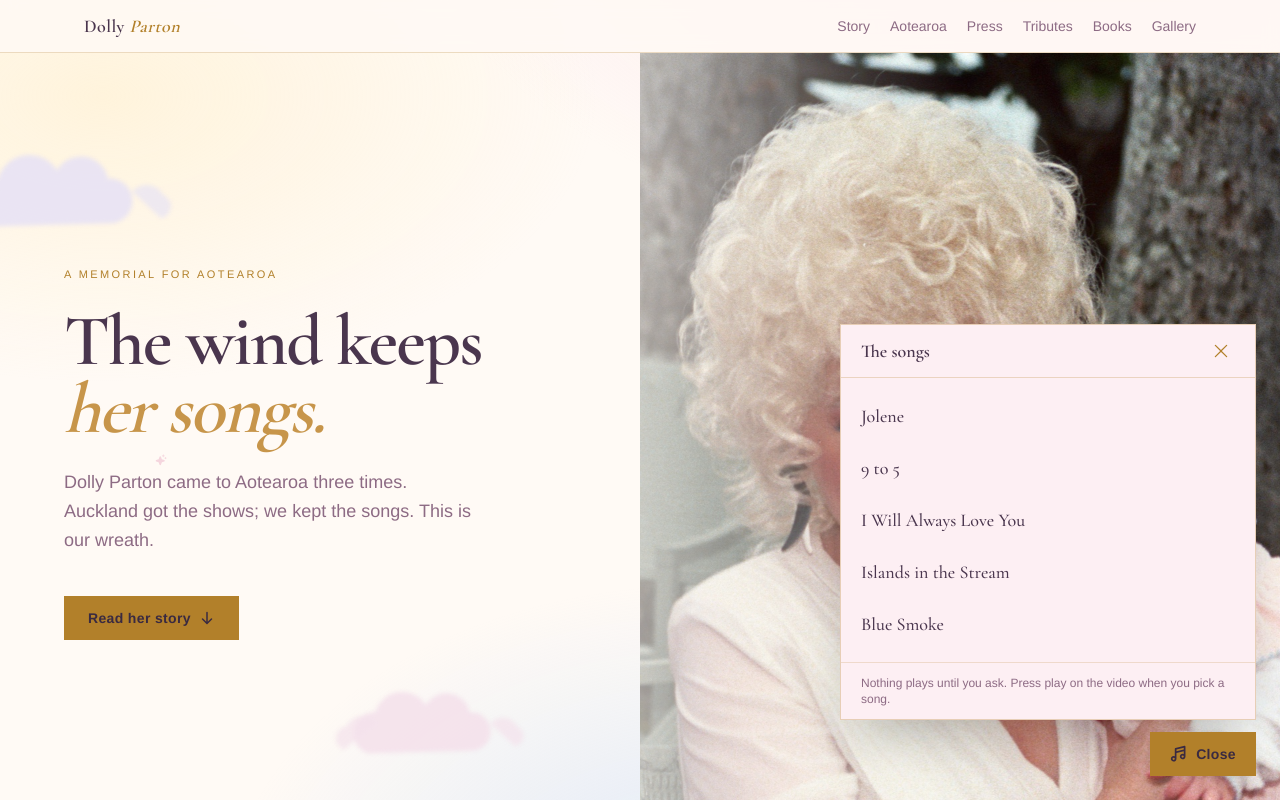
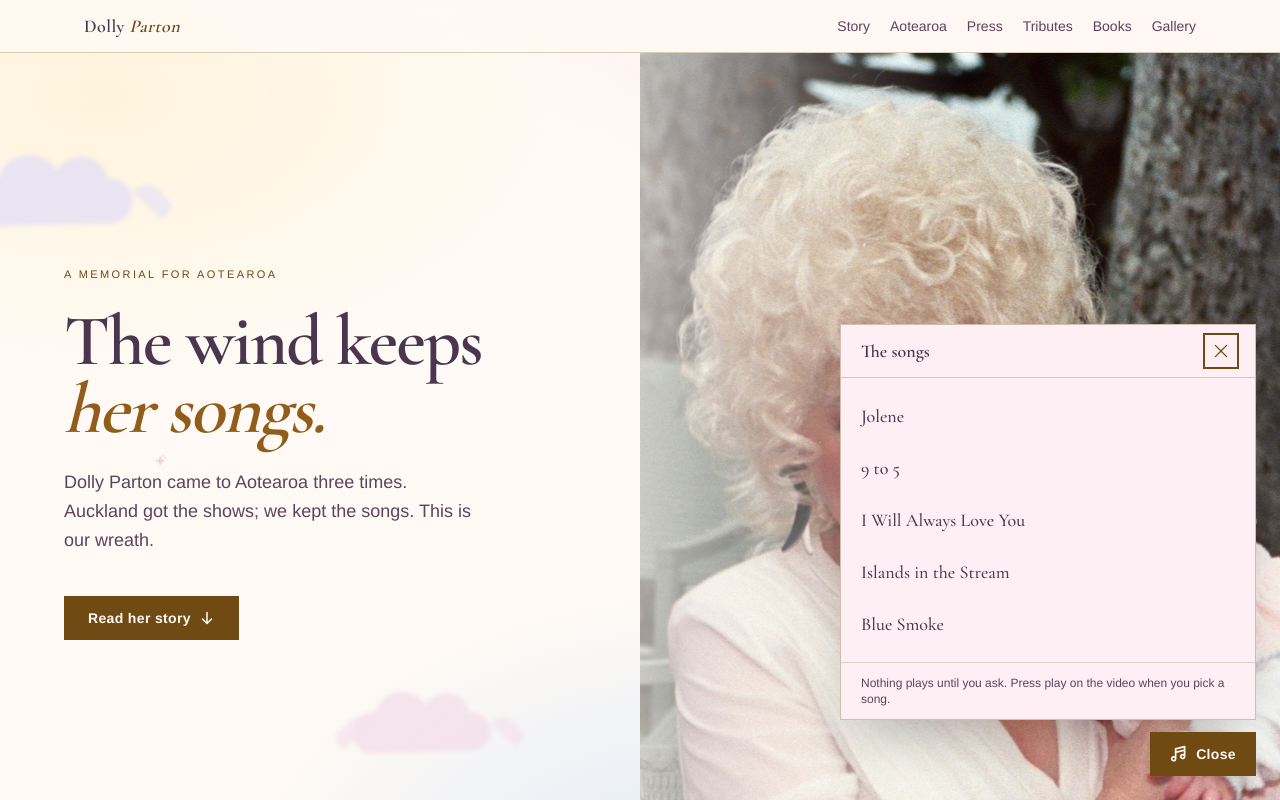
Before and after one commit to olitreadwell/dolly-in-nz, a Next.js app: page / in a window 1280 px wide. Both pictures are taken after a click on the button "Listen". Shown: the top 800 px of the page. Built offline with nearby package versions, Linux system fonts and the light colour scheme.

Commit message:
fix: WCAG AAA contrast, focus, link labels, player focus

```diff
--- a/src/App.tsx
+++ b/src/App.tsx
@@ -22,8 +22,14 @@
 export function App(): ReactNode {
   return (
     <div className="min-h-screen">
+      <a
+        href="#main"
+        className="sr-only focus:not-sr-only focus:fixed focus:top-4 focus:left-4 focus:z-50 focus:bg-ink focus:px-4 focus:py-2 focus:text-plum"
+      >
+        Skip to content
+      </a>
       <Nav />
-      <main>
+      <main id="main">
         <Hero />
         <SongMarquee />
         <FirstShowSection />
--- a/src/app/globals.css
+++ b/src/app/globals.css
@@ -4,10 +4,10 @@
   --color-ink: #fffaf5;
   --color-ink-2: #fdeff3;
   --color-ink-3: #eef3fb;
-  --color-gold: #b2802a;
-  --color-gold-soft: #c7954a;
+  --color-gold: #6f4a13;
+  --color-gold-soft: #915d18;
   --color-cream: #4a364e;
-  --color-moss: #8d6b84;
+  --color-moss: #5f4358;
   --color-plum: #3a2a41;
   --color-blush: #e59ab8;
   --color-line: #e6c9a0;
@@ -27,6 +27,11 @@
     radial-gradient(900px 520px at 8% 12%, rgba(255, 236, 190, 0.45), transparent 55%),
     radial-gradient(800px 560px at 55% 115%, rgba(190, 216, 250, 0.5), transparent 60%);
   background-attachment: fixed;
+}
+
+:focus-visible {
+  outline: 2px solid var(--color-gold);
+  outline-offset: 2px;
 }
 
 ::selection {
@@ -96,6 +101,11 @@
   animation: wind-marquee 40s linear infinite;
 }
 
+.wind-marquee:hover,
+.wind-marquee:focus-within {
+  animation-play-state: paused;
+}
+
 .animate-drift {
   animation: cloud-drift 14s ease-in-out infinite alternate;
 }
--- a/src/components/BooksSection.tsx
+++ b/src/components/BooksSection.tsx
@@ -26,7 +26,7 @@
             href={booksCopy.ctaHref}
             target="_blank"
             rel="noreferrer"
-            className="mt-9 inline-flex items-center gap-2 bg-gold px-6 py-3 text-sm font-semibold tracking-wide text-plum transition-transform hover:-translate-y-0.5 focus-visible:outline focus-visible:outline-2 focus-visible:outline-offset-2 focus-visible:outline-gold-soft active:translate-y-0"
+            className="mt-9 inline-flex items-center gap-2 bg-gold px-6 py-3 text-sm font-semibold tracking-wide text-ink transition-transform hover:-translate-y-0.5 hover:bg-gold-soft focus-visible:outline focus-visible:outline-2 focus-visible:outline-offset-2 focus-visible:outline-gold active:translate-y-0"
           >
             {booksCopy.cta}
           </a>
--- a/src/components/GallerySection.tsx
+++ b/src/components/GallerySection.tsx
@@ -36,6 +36,7 @@
                     href={image.sourceUrl}
                     target="_blank"
                     rel="noreferrer"
+                    aria-label={`${image.alt} source`}
                     className="underline underline-offset-2 hover:text-gold"
                   >
                     Source
--- a/src/components/Hero.tsx
+++ b/src/components/Hero.tsx
@@ -46,7 +46,7 @@
         </p>
         <a
           href={heroCopy.ctaHref}
-          className="animate-rise mt-10 inline-flex w-fit items-center gap-2 bg-gold px-6 py-3 text-sm font-semibold tracking-wide text-plum transition-transform hover:-translate-y-0.5 focus-visible:outline focus-visible:outline-2 focus-visible:outline-offset-2 focus-visible:outline-gold-soft active:translate-y-0"
+          className="animate-rise mt-10 inline-flex w-fit items-center gap-2 bg-gold px-6 py-3 text-sm font-semibold tracking-wide text-ink transition-transform hover:-translate-y-0.5 hover:bg-gold-soft focus-visible:outline focus-visible:outline-2 focus-visible:outline-offset-2 focus-visible:outline-gold active:translate-y-0"
         >
           {heroCopy.cta}
           <ArrowDownIcon size={16} weight="bold" />
--- a/src/components/MusicPlayer.tsx
+++ b/src/components/MusicPlayer.tsx
@@ -1,7 +1,7 @@
 'use client';
 
 import { MusicNotesIcon, XIcon } from '@phosphor-icons/react';
-import { useEffect, useState } from 'react';
+import { useEffect, useRef, useState } from 'react';
 import type { ReactNode } from 'react';
 import { musicSongs } from '@/data/memorialContent';
 
@@ -14,14 +14,24 @@
 export function MusicPlayer(): ReactNode {
   const [open, setOpen] = useState(false);
   const [activeVideoId, setActiveVideoId] = useState<string | null>(null);
+  const closeButtonRef = useRef<HTMLButtonElement>(null);
+  const toggleRef = useRef<HTMLButtonElement>(null);
 
   useEffect(() => {
     if (!open) return;
+    closeButtonRef.current?.focus();
     const closeOnEscape = (event: KeyboardEvent): void => {
-      if (event.key === 'Escape') setOpen(false);
+      if (event.key === 'Escape') {
+        setOpen(false);
+        toggleRef.current?.focus();
+      }
     };
     window.addEventListener('keydown', closeOnEscape);
     return () => window.removeEventListener('keydown', closeOnEscape);
+  }, [open]);
+
+  useEffect(() => {
+    if (!open) toggleRef.current?.focus();
   }, [open]);
 
   const activeSong = musicSongs.find((song) => song.videoId === activeVideoId);
@@ -33,15 +43,17 @@
           id="music-panel"
           role="dialog"
           aria-label="Listen to Dolly Parton"
+          aria-modal="true"
           className="w-[min(26rem,calc(100vw-2rem))] border border-gold/30 bg-ink-2 shadow-2xl"
         >
           <div className="flex items-center justify-between border-b border-gold/25 px-5 py-3">
             <p className="font-display text-lg font-semibold text-cream">The songs</p>
             <button
+              ref={closeButtonRef}
               type="button"
               aria-label="Close music player"
               onClick={() => setOpen(false)}
-              className="p-1 text-gold transition-colors hover:text-gold-soft focus-visible:outline focus-visible:outline-2 focus-visible:outline-gold-soft"
+              className="p-1 text-gold transition-colors hover:text-gold-soft focus-visible:outline focus-visible:outline-2 focus-visible:outline-gold"
             >
               <XIcon size={20} aria-hidden="true" />
             </button>
@@ -89,12 +101,13 @@
         </div>
       ) : null}
       <button
+        ref={toggleRef}
         type="button"
         aria-label="Listen to Dolly Parton"
         aria-expanded={open}
         aria-controls="music-panel"
         onClick={() => setOpen((isOpen) => !isOpen)}
-        className="inline-flex items-center gap-2 bg-gold px-5 py-3 text-sm font-semibold tracking-wide text-plum shadow-lg transition-transform hover:-translate-y-0.5 focus-visible:outline focus-visible:outline-2 focus-visible:outline-offset-2 focus-visible:outline-gold-soft active:translate-y-0"
+        className="inline-flex items-center gap-2 bg-gold px-5 py-3 text-sm font-semibold tracking-wide text-ink shadow-lg transition-transform hover:-translate-y-0.5 hover:bg-gold-soft focus-visible:outline focus-visible:outline-2 focus-visible:outline-offset-2 focus-visible:outline-gold active:translate-y-0"
       >
         <MusicNotesIcon size={18} weight="bold" aria-hidden="true" />
         {open ? 'Close' : 'Listen'}
--- a/src/components/Nav.tsx
+++ b/src/components/Nav.tsx
@@ -42,7 +42,7 @@
           aria-expanded={menuOpen}
           aria-controls="mobile-nav-menu"
           onClick={() => setMenuOpen((open) => !open)}
-          className="inline-flex items-center justify-center p-2 text-gold transition-colors hover:text-gold-soft focus-visible:outline focus-visible:outline-2 focus-visible:outline-offset-2 focus-visible:outline-gold-soft md:hidden"
+          className="inline-flex items-center justify-center p-2 text-gold transition-colors hover:text-gold-soft focus-visible:outline focus-visible:outline-2 focus-visible:outline-offset-2 focus-visible:outline-gold md:hidden"
         >
           {menuOpen ? (
             <XIcon size={24} aria-hidden="true" />
--- a/src/components/PressSection.tsx
+++ b/src/components/PressSection.tsx
@@ -42,7 +42,7 @@
                 {clip.headline}
               </h3>
               <blockquote className="mt-4 flex-1">
-                <p className="font-display text-xl leading-snug text-gold-soft italic">
+                <p className="font-display text-xl leading-snug text-gold italic">
                   &ldquo;{clip.quote}&rdquo;
                 </p>
               </blockquote>
@@ -50,6 +50,7 @@
                 href={clip.url}
                 target="_blank"
                 rel="noreferrer"
+                aria-label={`${clip.headline}, ${clip.outlet}`}
                 className="mt-5 inline-flex items-center gap-1 text-sm font-semibold text-gold underline-offset-4 hover:underline focus-visible:underline"
               >
                 {kindLabels[clip.kind].link}
--- a/src/components/SongMarquee.tsx
+++ b/src/components/SongMarquee.tsx
@@ -10,7 +10,7 @@
   const lane = marqueeSongs.join('   ·   ');
   return (
     <div aria-hidden="true" className="overflow-hidden border-y border-gold/25 bg-ink-2 py-3">
-      <div className="wind-marquee flex w-max whitespace-nowrap font-display text-xl tracking-wide text-gold/70 italic">
+      <div className="wind-marquee flex w-max whitespace-nowrap font-display text-xl tracking-wide text-gold italic">
         <span className="pr-8">{lane}</span>
         <span className="pr-8">{lane}</span>
       </div>
--- a/src/components/TributeCards.tsx
+++ b/src/components/TributeCards.tsx
@@ -25,7 +25,7 @@
                 {card.headline}
               </h3>
               <blockquote className="mt-4 flex-1">
-                <p className="font-display text-xl leading-snug text-gold-soft italic">
+                <p className="font-display text-xl leading-snug text-gold italic">
                   &ldquo;{card.quote}&rdquo;
                 </p>
               </blockquote>
@@ -33,6 +33,7 @@
                 href={card.url}
                 target="_blank"
                 rel="noreferrer"
+                aria-label={`${card.headline}, ${card.outlet}`}
                 className="mt-5 inline-flex items-center gap-1 text-sm font-semibold text-gold underline-offset-4 hover:underline focus-visible:underline"
               >
                 Read it
```
Also changed, not shown: 1 other file (tests, documents, lock files or other folders).
